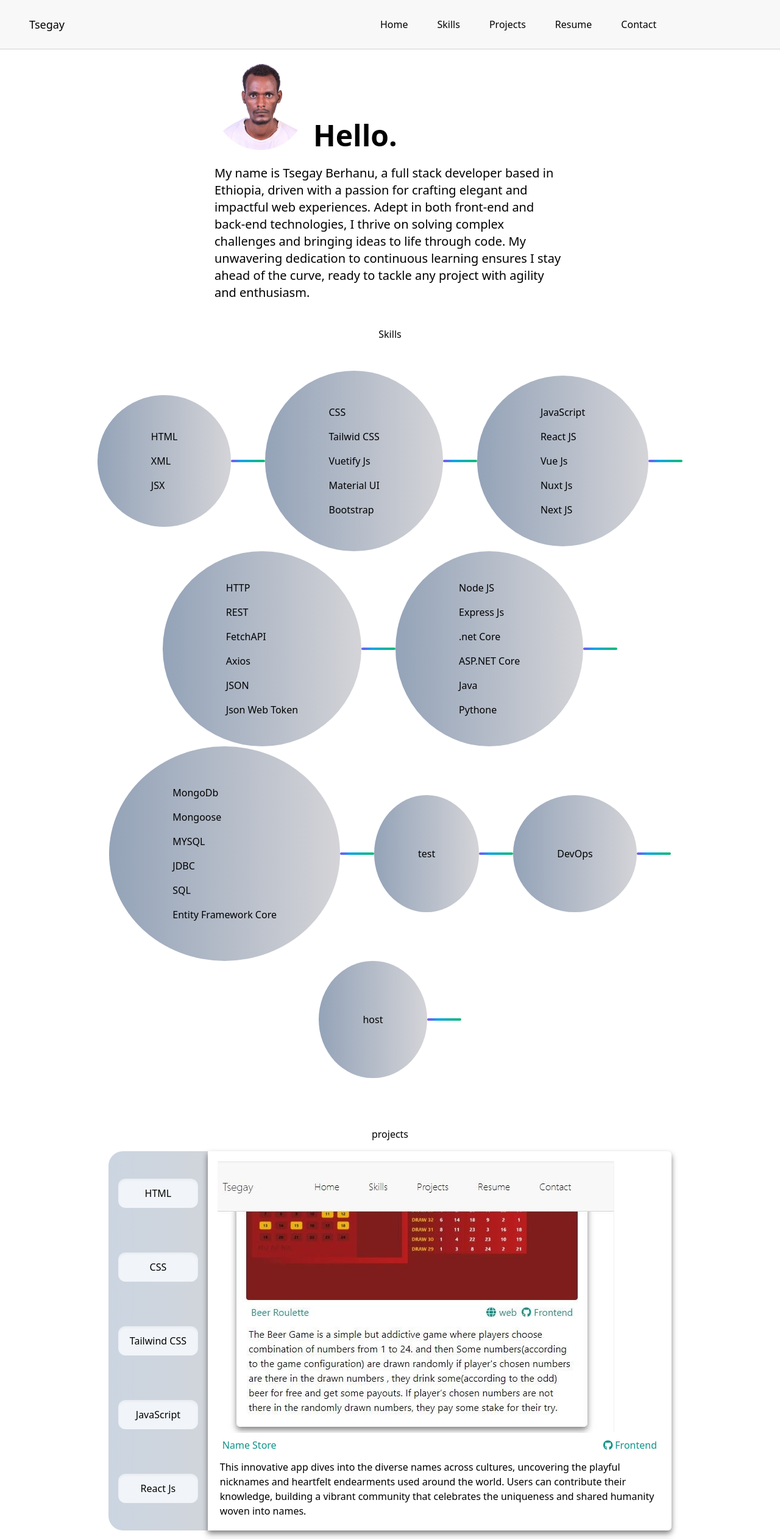
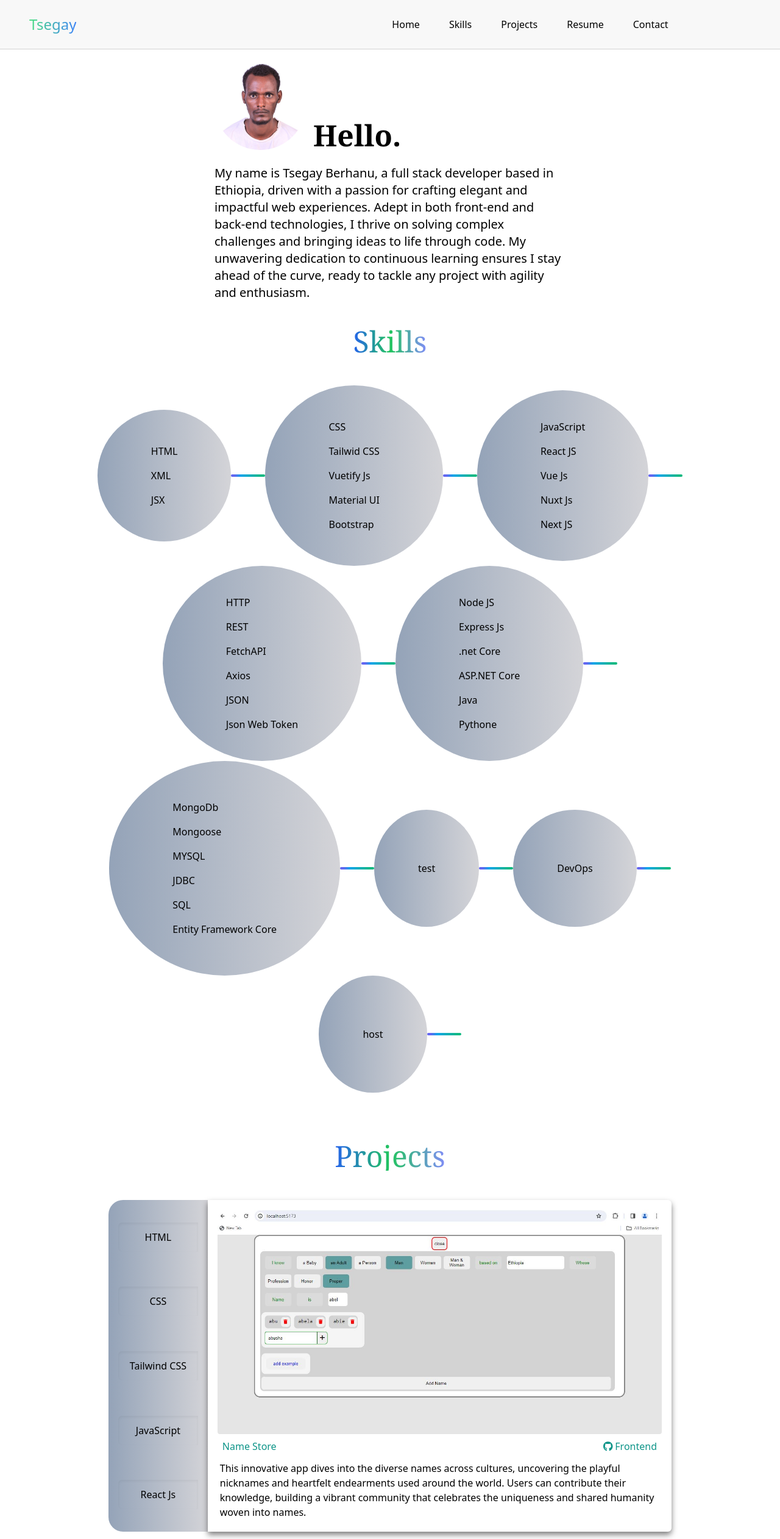
Before and after one commit to tsegay186/portofilio, a Next.js app: page / in a window 1280 px wide. Shown: the top 2524 px of the page at 61% size. Built offline with nearby package versions, Linux system fonts and the light colour scheme.

Commit message:
added: namestore thumbnail

```diff
--- a/app/MockData/projects.tsx
+++ b/app/MockData/projects.tsx
@@ -3,7 +3,7 @@ import digitalBingoThumbnail from '/public/thumbnails/digitalBingoThumbnail.jpg'
 import leletalkThumbnail from '/public/thumbnails/leletalkThumbnail.jpg'
 import geezOCRThumbnail from '/public/thumbnails/geezOcrThumbnail.jpg'
 import letItBeThumbnail from '/public/thumbnails/letItThumbnail.jpg'
-import nameStoreThumbnail from '/public/thumbnails/nameStoreThumbnail.jpg'
+import nameStoreThumbnail from '/public/thumbnails/nameStoreThumbnaile.jpg'
 
 const leletalk = {
     title: 'Lele Talk',
--- a/app/components/AppHeader.tsx
+++ b/app/components/AppHeader.tsx
@@ -11,7 +11,7 @@ const AppHeader = () => {
                 <div className='py-5 w-full absolute bg-red' style={{backgroundColor:'#f8f8f8', borderBottom:'1px solid lightgray'}}>
                     <div className='px-5 md:px-12 flex items-center h-full gap-x-8 '>
                         <div className='flex justify-center max-sm:w-1/2'>
-                            <p className='w-full text-lg'>Tsegay</p>
+                            <p className='w-full inline-block bg-gradient-to-r from-green-400 to-blue-500 hover:from-pink-500 hover:to-yellow-500 bg-clip-text text-2xl text-black text-transparent'>Tsegay</p>
                         </div>
                         <div className='w-4/5 flex gap-x-10 justify-end'>
                             <div className='hidden sm:flex sm:z-50'>
--- a/app/page.tsx
+++ b/app/page.tsx
@@ -16,7 +16,7 @@ export default function Home() {
         </section>
         <section id="skill" className="flex flex-col w-full ">
           <div className="self-center">
-            <h1>Skills</h1>
+            <h1 className="text-5xl font-serif bg-gradient-to-r from-blue-600 via-green-500 to-indigo-400 inline-block text-transparent bg-clip-text" >Skills</h1>
           </div>
           <Skills />
         </section>
@@ -24,14 +24,14 @@ export default function Home() {
           id="projects"
           className=" flex  justify-center w-full  sm:w-3/4 flex-col sm:flex-row flex-wrap gap-x-8 gap-y-4"
         >
-          <div className="self-center md:justify-end">
-            <h1>projects</h1>
+          <div className="self-center md:justify-end mb-8">
+            <h1 className="text-5xl font-serif bg-gradient-to-r from-blue-600 via-green-500 to-indigo-400 inline-block text-transparent bg-clip-text">Projects</h1>
           </div>
           {myProjects.map((project, index) => (
             <div key={index} className=" flex flex-col sm:flex-row">
-              <div className="bg-gradient-to-r from-slate-300 to-gray-300 flex sm:flex-col  flex-wrap w-full justify-around sm:w-48 p-4 gap-4 sm:h-full rounded-t-3xl sm:rounded-l-3xl sm:rounded-r-none">
+              <div className="bg-gradient-to-r from-slate-400 to-zinc-300 flex sm:flex-col  flex-wrap w-full justify-around sm:w-48 p-4 gap-4 sm:h-full rounded-t-3xl sm:rounded-l-3xl sm:rounded-r-none">
                 {project?.skills.map((skill, index) => (
-                  <button key={index} className="bg-slate-100 h-12 px-4 rounded-xl shadow-inner cursor-text">
+                  <button key={index} className=" h-12 px-4 rounded-l-md shadow-inner cursor-text">
                     <p>{skill}</p>
                   </button>
                 ))}
@@ -43,8 +43,11 @@ export default function Home() {
       </div>
       <section
         id="contact"
-        className=" w-full flex-col gap-y-4 justify-center mt-4 bg-gray-50"
+        className=" w-full flex-col gap-y-4 justify-center items-center mt-4 bg-gray-50"
       >
+        <div className="flex justify-center pt-8">
+            <h1 className="text-5xl font-serif self-center bg-gradient-to-r from-blue-600 via-green-500 to-indigo-400 inline-block text-transparent bg-clip-text" >Contact Me</h1>
+          </div>
         <Contact />
       </section>
     </>
@@ -64,7 +67,7 @@ const Profile = () => {
               alt=""
               style={{ borderRadius: "50%" }}
             />
-            <h1 className="text-5xl font-bold items-center self-end">Hello.</h1>
+            <h1 className="text-5xl font-bold items-center font-serif self-end">Hello.</h1>
           </div>
           <p className="text-xl font-light  max-w-xl pt-6 ">
             My name is{" "}
```
Also changed, not shown: public/thumbnails/nameStoreThumbnaile.jpg (added).
